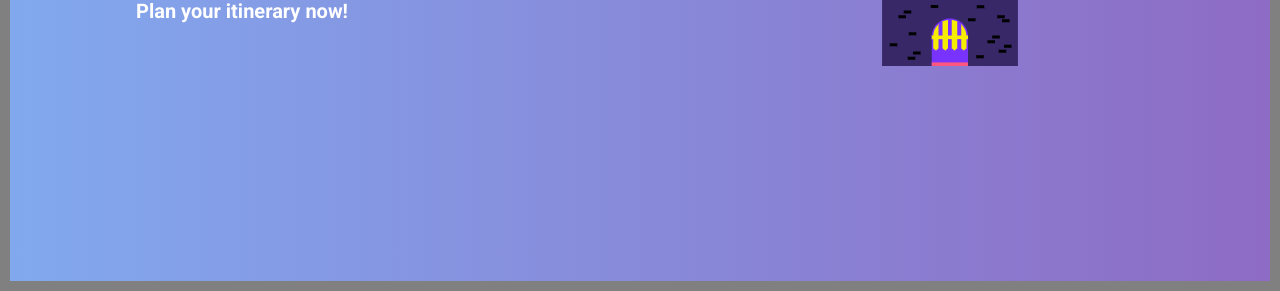
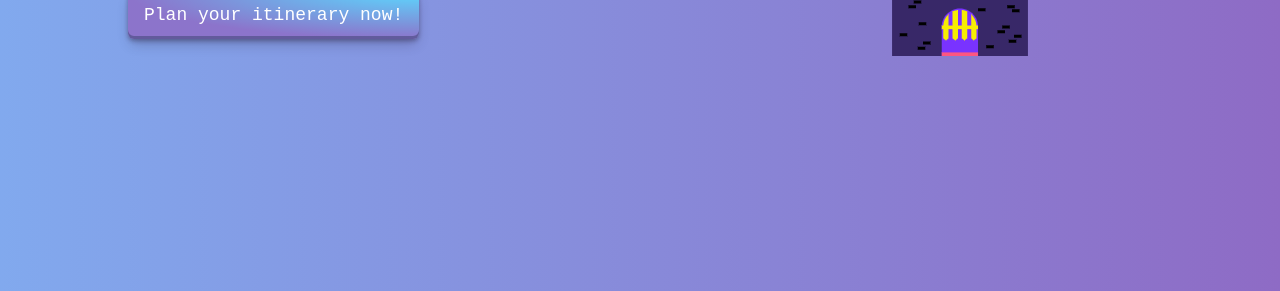
Before and after one commit to tman0004/theme-park-planner, a plain HTML site: page index.html in a window 1280 px wide. Shown: the part 509-800 px from the top of the page. Drawn offline with nearby package versions, Linux system fonts and the light colour scheme.

Commit message:
Add files via upload

```diff
--- a/css/index.less
+++ b/css/index.less
@@ -8,8 +8,66 @@ body {
   overflow-y: hidden;
   background: #009ef6 linear-gradient(to right, hsl(218, 76%, 72%), #8e6bc5);
 }
+.sc5::-webkit-scrollbar {
+  width: 15px;
+  height: 15px;
+}
+.sc5::-webkit-scrollbar-track {
+  border-radius: 10px;
+  background-color: rgba(255, 255, 255, 0.1);
+}
+.sc5::-webkit-scrollbar-thumb {
+  background-image: linear-gradient(45deg, #00aeff, #7d61e0);
+  border-radius: 10px;
+	-webkit-box-shadow: rgba(0,0,0,.12) 0 3px 13px 1px;
+}
+/* CSS button */
+.button-29 {
+  align-items: center;
+  appearance: none;
+  background-image: radial-gradient(100% 100% at 100% 0, #5adaff 0, #5468ff 100%);
+  border: 0;
+  border-radius: 6px;
+  box-shadow: rgba(45, 35, 66, .4) 0 2px 4px,rgba(45, 35, 66, .3) 0 7px 13px -3px,rgba(58, 65, 111, .5) 0 -3px 0 inset;
+  box-sizing: border-box;
+  color: #fff;
+  cursor: pointer;
+  display: inline-flex;
+  font-family: "JetBrains Mono",monospace;
+  height: 48px;
+  justify-content: center;
+  line-height: 1;
+  list-style: none;
+  overflow: hidden;
+  padding-left: 16px;
+  padding-right: 16px;
+  position: relative;
+  text-align: left;
+  text-decoration: none;
+  transition: box-shadow .15s,transform .15s;
+  user-select: none;
+  -webkit-user-select: none;
+  touch-action: manipulation;
+  white-space: nowrap;
+  will-change: box-shadow,transform;
+  font-size: 18px;
+}
+
+.button-29:focus {
+  box-shadow: #3c4fe0 0 0 0 1.5px inset, rgba(45, 35, 66, .4) 0 2px 4px, rgba(45, 35, 66, .3) 0 7px 13px -3px, #3c4fe0 0 -3px 0 inset;
+}
+
+.button-29:hover {
+  box-shadow: rgba(45, 35, 66, .4) 0 4px 8px, rgba(45, 35, 66, .3) 0 7px 13px -3px, #3c4fe0 0 -3px 0 inset;
+  transform: translateY(-2px);
+}
+
+.button-29:active {
+  box-shadow: #3c4fe0 0 3px 7px inset;
+  transform: translateY(2px);
+}
 .stageBox {
-  border: 10px solid gray;
+  // border: 10px solid gray;
   max-width: 1440px;
   height: 100%;
   //min-height: 900px;
--- a/index.html
+++ b/index.html
@@ -15,7 +15,7 @@
     <script src="../js/nav.js"></script>
 </head>
 <body>
-    <div class="stageBox">
+    <div class="stageBox left sc5">
         <!-- <div class="topContainer">
             <div class="topLeftContainer">
                 <div class="squareLogo">
@@ -64,7 +64,7 @@
         <div class="middleContainer">
             <div class="pitchText">
                 <h1>Your all-in-one itinerary planner.</h1>
-                <p>Plan your itinerary now!</p>
+                <button class="button-29" role="button" id = "main_button">Plan your itinerary now!</button>
             </div>
             <div class="castle">
                 <img src="./pics/castle.png">
@@ -72,5 +72,9 @@
         </div>
     </div>
 </body>
-
+<script type="text/javascript">
+    document.getElementById("main_button").onclick = function () {
+        location.href = "./html/planner.html";
+    };
+</script>
 </html>
--- a/js/start_plan.js
+++ b/js/start_plan.js
@@ -5,5 +5,5 @@ window.onload = function() {
 }
 
 function planClick () {
-    window.open("https://github.com/RyanLiu2015/theme-park-planner/tree/week9_doc_and_wrapup#planned-features")
+    window.open("https://github.com/RyanLiu2015/theme-park-planner#planned-features")
 }
```
Also changed, not shown: html/planner.html (+3 -3 lines), html/signIn.html (+1 -1 lines), html/signUp.html (+1 -1 lines), css/index.css.
